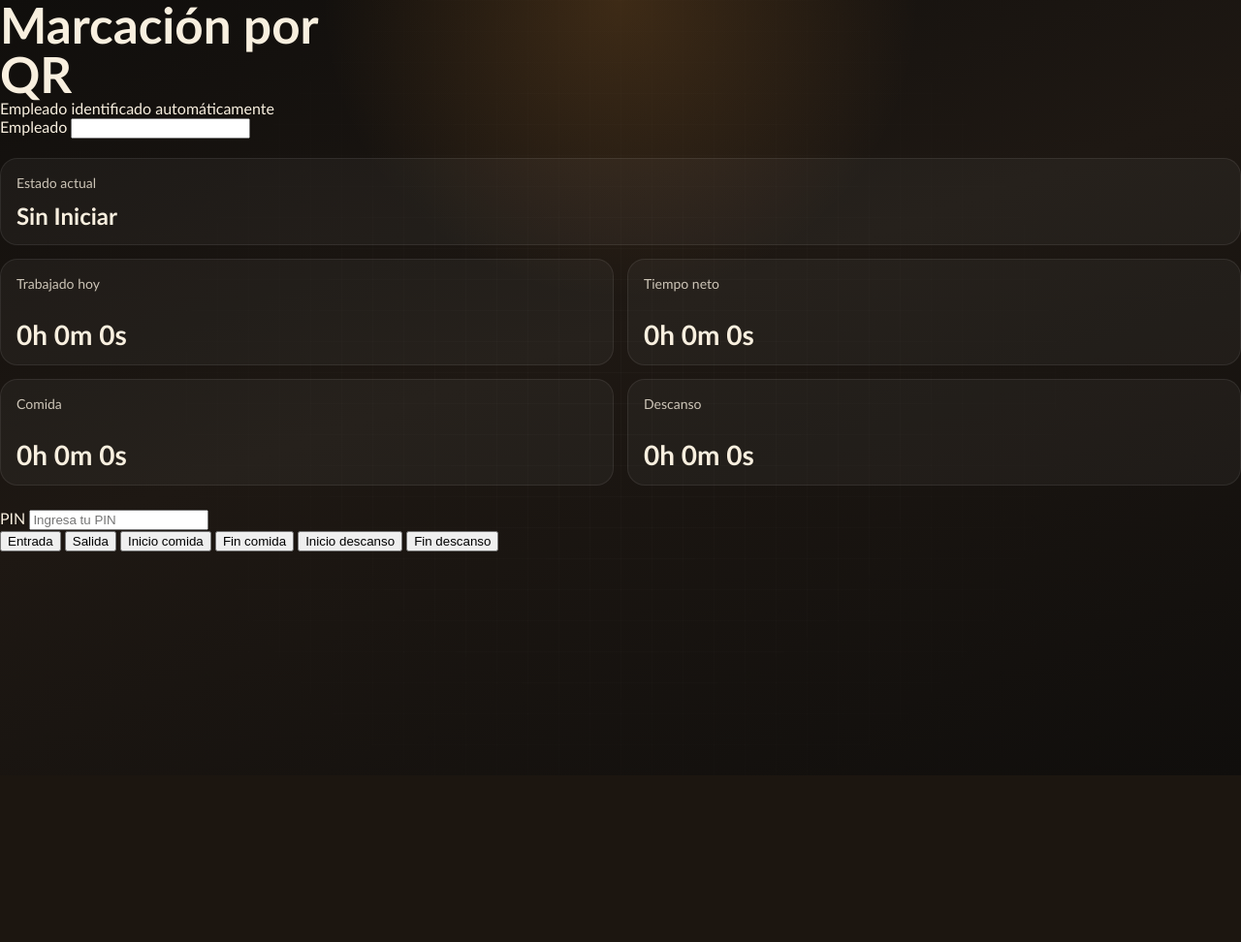
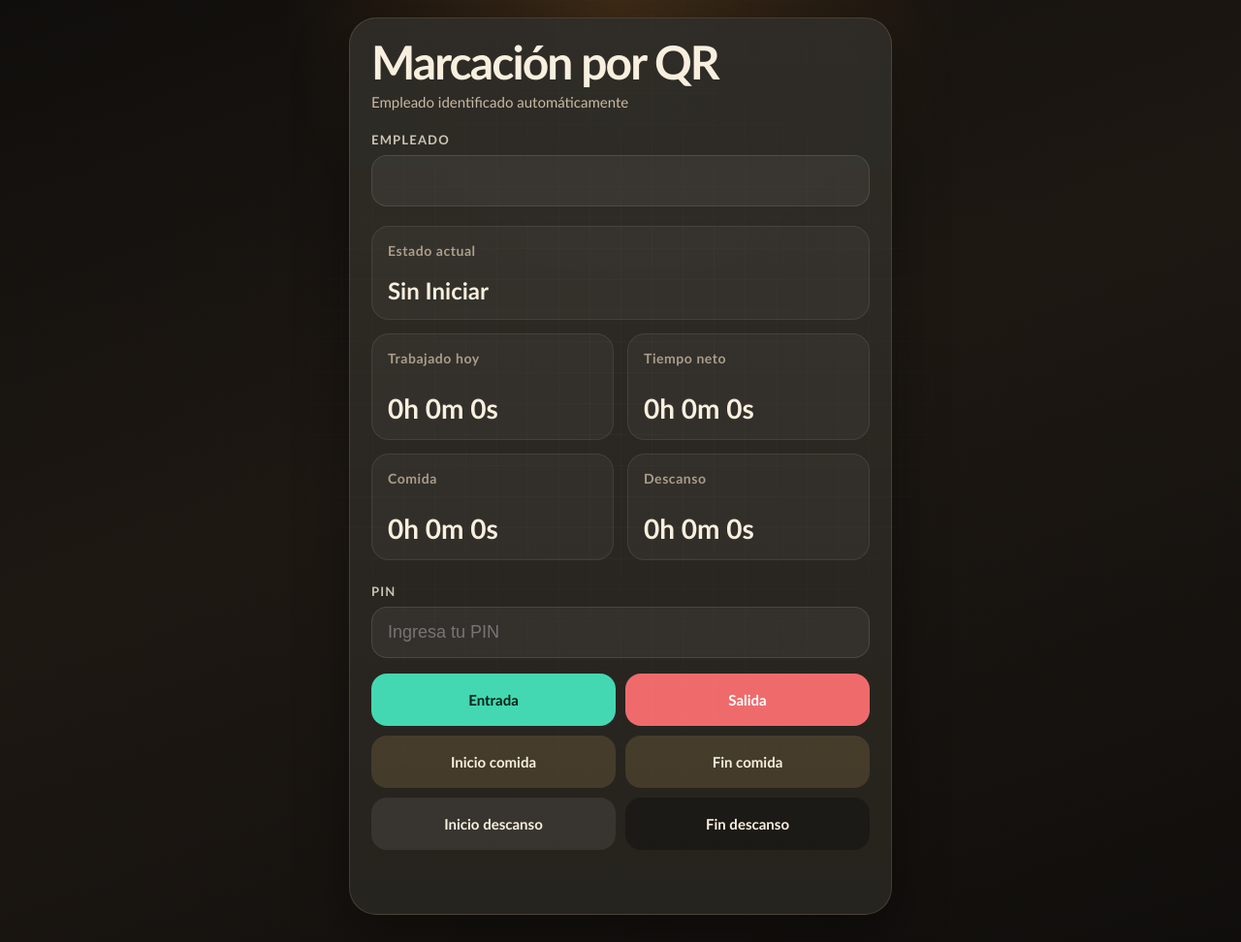
Before and after one commit to Correa11005/control-peluqueria, a Flask app: template templates/marcar_qr.html in a window 1280 px wide. Shown: the whole page at 97% size. Before the commit the page ends 569 px from the top, so only its background shows below. Run offline with Flask 3, Linux system fonts and the light colour scheme; the template is opened without the code that fills it, so the values that code supplies are empty.

Commit message:
Mejorar diseño de marcacion QR

```diff
--- a/static/style.css
+++ b/static/style.css
@@ -416,3 +416,218 @@ h1 {
     min-width: 112px;
   }
 }
+
+
+/* ================================
+   PANTALLA MARCACIÓN QR - PREMIUM
+================================ */
+
+.app-shell {
+  min-height: 100vh;
+  width: min(560px, calc(100% - 24px));
+  margin: 0 auto;
+  padding: 18px 0 28px;
+  display: flex;
+  align-items: flex-start;
+  justify-content: center;
+}
+
+.dashboard {
+  width: 100%;
+}
+
+.card {
+  width: 100%;
+  border-radius: 28px;
+  padding: 22px;
+  background:
+    linear-gradient(180deg, rgba(255,255,255,0.05), rgba(255,255,255,0.015)),
+    rgba(37, 33, 28, 0.94);
+  border: 1px solid rgba(255, 213, 169, 0.14);
+  box-shadow: 0 22px 55px rgba(0,0,0,0.36);
+  overflow: hidden;
+}
+
+.section-head {
+  display: flex;
+  justify-content: space-between;
+  gap: 12px;
+  align-items: flex-start;
+  margin-bottom: 20px;
+}
+
+.section-head h1 {
+  margin: 0;
+  max-width: none;
+  font-size: clamp(32px, 8vw, 48px);
+  line-height: 0.95;
+  letter-spacing: -0.04em;
+}
+
+.section-head p {
+  margin-top: 8px;
+  color: var(--muted);
+  font-size: 15px;
+  line-height: 1.4;
+}
+
+.form-block {
+  display: grid;
+  gap: 8px;
+  margin-bottom: 16px;
+}
+
+.field-label {
+  color: rgba(248, 239, 223, 0.78);
+  font-size: 13px;
+  font-weight: 700;
+  letter-spacing: 0.09em;
+  text-transform: uppercase;
+}
+
+.input-control {
+  width: 100%;
+  border: 1px solid rgba(255,255,255,0.10);
+  outline: none;
+  border-radius: 16px;
+  padding: 15px 16px;
+  background: rgba(255,255,255,0.055);
+  color: var(--text);
+  font-size: 18px;
+}
+
+.input-control:focus {
+  border-color: rgba(67, 216, 177, 0.55);
+  box-shadow: 0 0 0 4px rgba(67, 216, 177, 0.12);
+}
+
+.qr-resumen-grid {
+  display: grid;
+  grid-template-columns: repeat(2, minmax(0, 1fr));
+  gap: 12px;
+  margin: 18px 0 20px;
+}
+
+.qr-mini-card {
+  background: rgba(14, 13, 11, 0.62);
+  border: 1px solid rgba(255,255,255,0.08);
+  border-radius: 20px;
+  padding: 16px;
+  min-height: 104px;
+  display: flex;
+  flex-direction: column;
+  justify-content: space-between;
+}
+
+.qr-mini-card--full {
+  grid-column: 1 / -1;
+  min-height: 92px;
+  background:
+    linear-gradient(90deg, rgba(67,216,177,0.12), rgba(255,255,255,0.02)),
+    rgba(14, 13, 11, 0.62);
+  border-color: rgba(67,216,177,0.28);
+}
+
+.qr-mini-title {
+  color: var(--muted);
+  font-size: 13px;
+  font-weight: 700;
+  letter-spacing: 0.04em;
+}
+
+.qr-mini-value {
+  margin-top: 10px;
+  color: var(--text);
+  font-size: clamp(24px, 7vw, 34px);
+  font-weight: 900;
+  line-height: 1;
+}
+
+.qr-mini-value.estado {
+  font-size: clamp(25px, 7vw, 36px);
+  text-transform: capitalize;
+}
+
+.action-grid {
+  display: grid;
+  grid-template-columns: repeat(2, minmax(0, 1fr));
+  gap: 10px;
+  margin-top: 14px;
+}
+
+.btn {
+  border: 0;
+  border-radius: 16px;
+  min-height: 54px;
+  padding: 13px 14px;
+  font: inherit;
+  font-size: 15px;
+  font-weight: 800;
+  color: var(--text);
+  cursor: pointer;
+  background: rgba(255,255,255,0.08);
+  transition: transform 0.15s ease, filter 0.15s ease, background 0.15s ease;
+}
+
+.btn:active {
+  transform: scale(0.98);
+}
+
+.btn-success {
+  background: var(--mint);
+  color: #062018;
+}
+
+.btn-danger {
+  background: var(--danger);
+  color: white;
+}
+
+.btn-neutral {
+  background: rgba(240,185,111,0.15);
+  color: var(--text);
+}
+
+.btn-secondary {
+  background: rgba(255,255,255,0.08);
+}
+
+.btn-secondary-dark {
+  background: rgba(0,0,0,0.28);
+}
+
+.status-message {
+  margin-top: 16px;
+  min-height: 28px;
+  color: var(--accent);
+  font-weight: 800;
+  text-align: center;
+}
+
+@media (max-width: 520px) {
+  .app-shell {
+    width: min(100% - 16px, 100%);
+    padding-top: 10px;
+  }
+
+  .card {
+    padding: 18px;
+    border-radius: 24px;
+  }
+
+  .section-head h1 {
+    font-size: 40px;
+  }
+
+  .qr-resumen-grid {
+    grid-template-columns: 1fr;
+  }
+
+  .qr-mini-card--full {
+    grid-column: auto;
+  }
+
+  .action-grid {
+    grid-template-columns: 1fr;
+  }
+}
```
